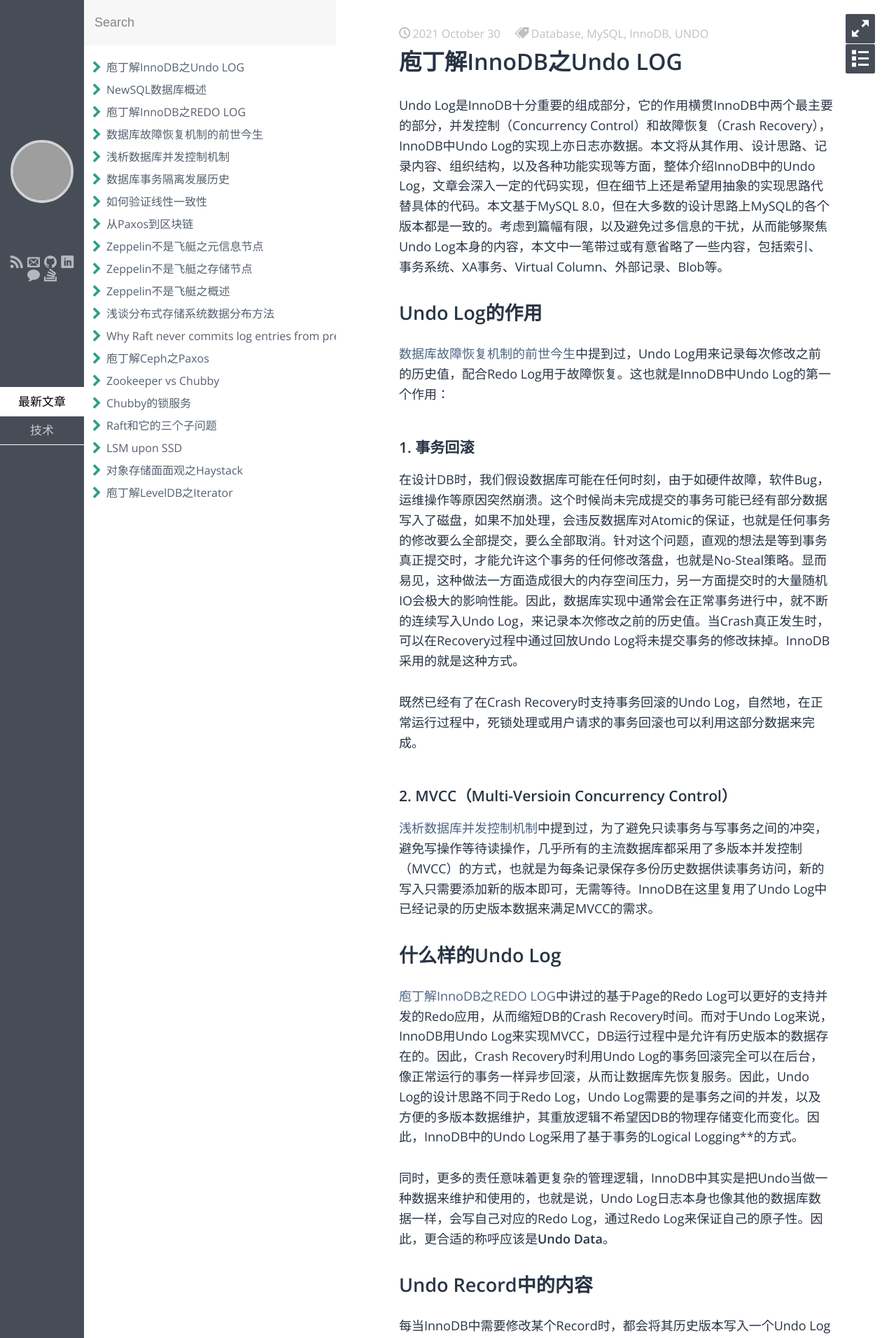
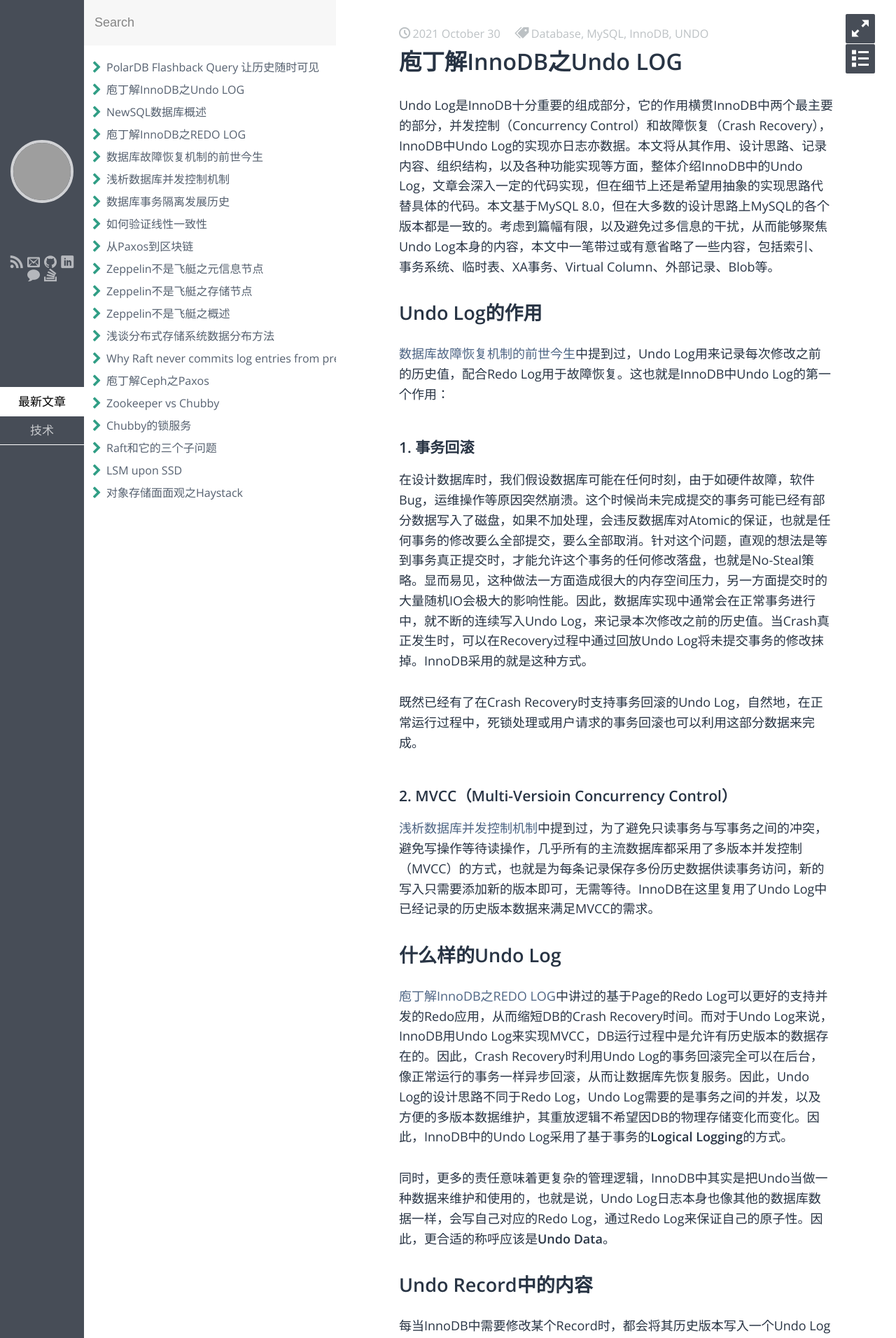
Before and after one commit to CatKang/catkang.github.io, a Jekyll site: the page built from _posts/tech/2021-10-30-mysql-undo.md, in a window 1280 px wide. Shown: the top 1912 px of the page at 70% size. Built offline with Jekyll 4.4.1, drawn with Linux system fonts in a browser that asks for light colours; some web fonts are replaced; part of the change alters nothing that is shown; some of the changed text lies outside the part shown; grey boxes are pictures that could not be loaded.

Commit message:
post backquery

````diff
--- a/_posts/tech/2021-10-30-mysql-undo.md
+++ b/_posts/tech/2021-10-30-mysql-undo.md
@@ -7,7 +7,7 @@ keywords: MySQL，InnoDB，UNDO，undo, undo log
 
 ---
 
-Undo Log是InnoDB十分重要的组成部分，它的作用横贯InnoDB中两个最主要的部分，并发控制（Concurrency  Control）和故障恢复（Crash Recovery），InnoDB中Undo Log的实现上亦日志亦数据。本文将从其作用、设计思路、记录内容、组织结构，以及各种功能实现等方面，整体介绍InnoDB中的Undo Log，文章会深入一定的代码实现，但在细节上还是希望用抽象的实现思路代替具体的代码。本文基于MySQL 8.0，但在大多数的设计思路上MySQL的各个版本都是一致的。考虑到篇幅有限，以及避免过多信息的干扰，从而能够聚焦Undo Log本身的内容，本文中一笔带过或有意省略了一些内容，包括索引、事务系统、XA事务、Virtual Column、外部记录、Blob等。
+Undo Log是InnoDB十分重要的组成部分，它的作用横贯InnoDB中两个最主要的部分，并发控制（Concurrency  Control）和故障恢复（Crash Recovery），InnoDB中Undo Log的实现亦日志亦数据。本文将从其作用、设计思路、记录内容、组织结构，以及各种功能实现等方面，整体介绍InnoDB中的Undo Log，文章会深入一定的代码实现，但在细节上还是希望用抽象的实现思路代替具体的代码。本文基于MySQL 8.0，但在大多数的设计思路上MySQL的各个版本都是一致的。考虑到篇幅有限，以及避免过多信息的干扰，从而能够聚焦Undo Log本身的内容，本文中一笔带过或有意省略了一些内容，包括索引、事务系统、临时表、XA事务、Virtual Column、外部记录、Blob等。
 
 
 
@@ -19,7 +19,7 @@ Undo Log是InnoDB十分重要的组成部分，它的作用横贯InnoDB中两个
 
 ### 1. 事务回滚
 
-在设计DB时，我们假设数据库可能在任何时刻，由于如硬件故障，软件Bug，运维操作等原因突然崩溃。这个时候尚未完成提交的事务可能已经有部分数据写入了磁盘，如果不加处理，会违反数据库对Atomic的保证，也就是任何事务的修改要么全部提交，要么全部取消。针对这个问题，直观的想法是等到事务真正提交时，才能允许这个事务的任何修改落盘，也就是No-Steal策略。显而易见，这种做法一方面造成很大的内存空间压力，另一方面提交时的大量随机IO会极大的影响性能。因此，数据库实现中通常会在正常事务进行中，就不断的连续写入Undo Log，来记录本次修改之前的历史值。当Crash真正发生时，可以在Recovery过程中通过回放Undo Log将未提交事务的修改抹掉。InnoDB采用的就是这种方式。
+在设计数据库时，我们假设数据库可能在任何时刻，由于如硬件故障，软件Bug，运维操作等原因突然崩溃。这个时候尚未完成提交的事务可能已经有部分数据写入了磁盘，如果不加处理，会违反数据库对Atomic的保证，也就是任何事务的修改要么全部提交，要么全部取消。针对这个问题，直观的想法是等到事务真正提交时，才能允许这个事务的任何修改落盘，也就是No-Steal策略。显而易见，这种做法一方面造成很大的内存空间压力，另一方面提交时的大量随机IO会极大的影响性能。因此，数据库实现中通常会在正常事务进行中，就不断的连续写入Undo Log，来记录本次修改之前的历史值。当Crash真正发生时，可以在Recovery过程中通过回放Undo Log将未提交事务的修改抹掉。InnoDB采用的就是这种方式。
 
 既然已经有了在Crash Recovery时支持事务回滚的Undo Log，自然地，在正常运行过程中，死锁处理或用户请求的事务回滚也可以利用这部分数据来完成。
 
@@ -33,7 +33,7 @@ Undo Log是InnoDB十分重要的组成部分，它的作用横贯InnoDB中两个
 
 # 什么样的Undo Log
 
-[庖丁解InnoDB之REDO LOG](http://catkang.github.io/2020/02/27/mysql-redo.html)中讲过的基于Page的Redo Log可以更好的支持并发的Redo应用，从而缩短DB的Crash Recovery时间。而对于Undo Log来说，InnoDB用Undo Log来实现MVCC，DB运行过程中是允许有历史版本的数据存在的。因此，Crash Recovery时利用Undo Log的事务回滚完全可以在后台，像正常运行的事务一样异步回滚，从而让数据库先恢复服务。因此，Undo Log的设计思路不同于Redo Log，Undo Log需要的是事务之间的并发，以及方便的多版本数据维护，其重放逻辑不希望因DB的物理存储变化而变化。因此，InnoDB中的Undo Log采用了基于事务的Logical Logging**的方式。
+[庖丁解InnoDB之REDO LOG](http://catkang.github.io/2020/02/27/mysql-redo.html)中讲过的基于Page的Redo Log可以更好的支持并发的Redo应用，从而缩短DB的Crash Recovery时间。而对于Undo Log来说，InnoDB用Undo Log来实现MVCC，DB运行过程中是允许有历史版本的数据存在的。因此，Crash Recovery时利用Undo Log的事务回滚完全可以在后台，像正常运行的事务一样异步回滚，从而让数据库先恢复服务。因此，Undo Log的设计思路不同于Redo Log，Undo Log需要的是事务之间的并发，以及方便的多版本数据维护，其重放逻辑不希望因DB的物理存储变化而变化。因此，InnoDB中的Undo Log采用了基于事务的**Logical Logging**的方式。
 
 同时，更多的责任意味着更复杂的管理逻辑，InnoDB中其实是把Undo当做一种数据来维护和使用的，也就是说，Undo Log日志本身也像其他的数据库数据一样，会写自己对应的Redo Log，通过Redo Log来保证自己的原子性。因此，更合适的称呼应该是**Undo Data**。
 
@@ -41,13 +41,13 @@ Undo Log是InnoDB十分重要的组成部分，它的作用横贯InnoDB中两个
 
 # Undo Record中的内容
 
-每当InnoDB中需要修改某个Record时，都会将其历史版本写入一个Undo Log中，这种Undo Record是Update类型。当插入新的Record时，还没有一个历史版本，但为了方便事务回滚时做逆向（Delete）操作，这里还是会写入一个Insert类型的Undo Record。
+每当InnoDB中需要修改某个Record时，都会将其历史版本写入一个Undo Log中，对应的Undo Record是Update类型。当插入新的Record时，还没有一个历史版本，但为了方便事务回滚时做逆向（Delete）操作，这里还是会写入一个Insert类型的Undo Record。
 
 
 
 ### Insert类型的Undo Record
 
-这种Undo Record在代码中对应的是TRX_UNDO_INSERT_REC类型。不同于Update类型的Undo Record，Insert Undo Record仅仅是为可能的事务回滚准备的，并不在MVCC功能中承担作用。因此只需要记录对应Record的Key，供回滚时查找Record位置即可。
+这种Undo Record在代码中对应的是TRX_UNDO_INSERT_REC类型。不同于Update类型的Undo Record，Insert Undo Record仅仅是为了可能的事务回滚准备的，并不在MVCC功能中承担作用。因此只需要记录对应Record的Key，供回滚时查找Record位置即可。
 
 ![insert_undo_record](http://catkang.github.io/assets/img/innodb_undo/insert_undo_record.png)
 
--- /dev/null
+++ b/_posts/tech/2021-11-25-backquery.md
@@ -0,0 +1,130 @@
+---
+layout: post
+title: PolarDB Flashback Query 让历史随时可见
+category: 技术
+tags: [Database, MySQL, InnoDB, PolarDB]
+keywords: MySQL，InnoDB，Database，PolarDB
+
+---
+
+通过数据库我们我们可以方便的查询当前的数据。但当我们需要查询之前几秒，几个小时甚至几天的数据时，就变的非常复杂。比如需要从某个备份开始经过漫长的redo回放，得到一个对应历史时间的新实例，然后在这个新实例上进行查询。如果需要查询多个不同时间点的数据，那就更复杂了。有没有办法能够让数据库像当前查询一样实时的查询任意时间点的数据呢？
+
+# PolarDB Flashback Query使用
+
+PolarDB最近发布了[闪回查询（Flashback Query）](https://help.aliyun.com/document_detail/342785.htm)功能，提供高效地，在当前实例，对历史某个时间点数据查询的能力。通过**innodb_backquery_enable**参数打开Flashback Query功能，并通过**innodb_backquery_window**设置需要回查的时间范围。之后，对数据库的查询操作都可以通过**AS OF**关键字来指定需要看到的历史时间点，下面是对一个products表的查询结果，为了方便感知，这个表中有createtime字段来记录当前行的最后修改时间：
+
+```
+SELECT * FROM products;
++---------+-----------+---------+---------------------+
+| prod_id | prod_name | cust_id | createtime          |
++---------+-----------+---------+---------------------+
+|     103 | Beef      |       2 | 2021-08-31 13:51:26 |
+|     104 | Bread     |       3 | 2021-08-31 13:51:27 |
+|     105 | Cheese    |       4 | 2021-08-31 13:51:29 |
+|     110 | Book      |       1 | 2021-08-31 14:18:21 |
+|     119 | Apple     |       1 | 2021-08-31 14:18:22 |
++---------+-----------+---------+---------------------+
+5 rows in set (0.00 sec)
+```
+
+对比通过AS OF关键字指定时间点的Flashback Query查询结果：
+
+```
+SELECT * FROM products AS of TIMESTAMP '2021-08-31 14:00:00';
++---------+-----------+---------+---------------------+
+| prod_id | prod_name | cust_id | createtime          |
++---------+-----------+---------+---------------------+
+|     101 | Book      |       1 | 2021-08-31 13:51:22 |
+|     102 | Apple     |       1 | 2021-08-31 13:51:24 |
+|     103 | Beef      |       2 | 2021-08-31 13:51:26 |
+|     104 | Bread     |       3 | 2021-08-31 13:51:27 |
+|     105 | Cheese    |       4 | 2021-08-31 13:51:29 |
++---------+-----------+---------+---------------------+
+5 rows in set (0.00 sec)
+```
+
+更多的使用说明可以参考官方的[使用指南](https://help.aliyun.com/document_detail/342785.html)。本文将详细介绍PolarDB Flashback Query的实现思路，优势与限制。
+
+
+
+# 多版本并发控制（MVCC）
+
+为了实现历史随时可查的目标，我们先看看InnoDB的多版本实现机制，之前的文章[庖丁解InnoDB之Undo LOG](http://catkang.github.io/2021/10/30/mysql-undo.html)中也详细的介绍过Undo Log的实现。为了避免只读事务与写事务之间的冲突，避免写操作等待读操作，几乎所有的主流数据库都采用了多版本并发控制（MVCC）的方式，也就是为每条记录保存多份历史数据供读事务访问，新的写入只需要添加新的版本即可，无需等待。InnoDB在这里复用了Undo Log中已经记录的历史版本数据来满足MVCC的需求。如下图所示：
+
+![undo_logicial](http://catkang.github.io/assets/img/innodb_undo/undo_logical.png)
+
+事务在做数据修改的时候，会先将当前的历史版本以一个Undo Record记录到Undo中，多个Undo Record首尾相连组成以段逻辑上连续的Undo Log，并在开头同Undo Log Header记录一些必要的维护信息。上图所示是I，J，K三个写事务生成的Undo Log，其中他们都对一条Record产生过操作，事务I首先插入了id为1的这条Record，之后事务J和事务K先后将这条记录的filed a修改成了B和C。针对同一条记录的修改被按照先后循序通过Rollptr从Index上触发串成一个历史版本链，并且每个版本上都记录了产生这个版本的事务号trx_id和再之前一个版本的Rollptr。
+
+维护多个版本的目的是为了避免写事务和读事务的互相等待，每个读事务可以在不对Record加Lock的情况下， 找到对应的应该看到的历史版本。所谓应该看到的版本，就是假设在该只读事务开始的时候对整个DB打一个快照，之后该事务的所有读请求都从这个快照上获取。当然实现上不能真正去为每个事务打一个快照，这个时间空间都太高了。InnoDB的做法，是在读事务第一次读取的时候获取一份ReadView，并一直持有，其中记录所有当前活跃的写事务ID，由于写事务的ID是自增分配的，通过这个ReadView我们可以知道在这一瞬间，哪些事务已经提交哪些还在运行，根据Read Committed的要求，未提交的事务的修改就是不应该被看见的，对应地，已经提交的事务的修改应该被看到。
+
+
+
+### 查询历史版本
+
+作为存储历史版本的Undo Record，其中记录的trx_id就是做这个可见性判断的，对应的主索引的Record上也有这个值。当一个读事务拿着自己的ReadView访问某个表索引上的记录时，会通过比较Record上的trx_id确定是否是可见的版本，如果不可见就沿着Record或Undo Record中记录的rollptr一路找更老的历史版本。如下图所示：
+
+![undo_mvcc](http://catkang.github.io/assets/img/innodb_undo/undo_mvcc.png)
+
+事务R开始需要查询表t上的id为1的记录，R开始时事务I已经提交，事务J还在运行，事务K还没开始，这些信息都被记录在了事务R的ReadView中。事务R从索引中找到对应的这条Record[1, C]，对应的trx_id是K，不可见。沿着Rollptr找到Undo中的前一版本[1, B]，对应的trx_id是J，不可见。继续沿着Rollptr找到[1, A]，trx_id是I可见，返回结果。
+
+
+
+### 清理历史版本
+
+当然，这些积累的历史版本还是需要被清理掉的。因此就需要有办法判断哪些Undo Log不会再被看到。InnoDB中每个写事务结束时都会拿一个递增的编号**trx_no**作为事务的提交序号，而每个读事务会在自己的ReadView中记录自己开始的时候看到的最大的trx_no为**m_low_limit_no**。那么，如果一个事务的trx_no小于当前所有活跃的读事务Readview中的这个**m_low_limit_no**，说明这个事务在所有的读开始之前已经提交了，其修改的新版本是可见的， 因此不再需要通过undo构建之前的版本，这个事务的Undo Log也就可以被清理了。如下图所所以，由于ReadView List中最老的ReadView在获取时，Transaction J就已经Commit，因此所有的读事务都一定能被Index中的版本或者第一个Undo历史版本满足，不需要更老的Undo，因此整个Transaction J的Undo Log都可以清理了。如下图所示：
+
+![undo_purge](http://catkang.github.io/assets/img/innodb_undo/undo_purge.png)
+
+可以看出，全局ReadView List中最老的一个Read View开始的时候事务J已经提交了，那么事务J产生的数据修改对之后的所有事务都是可见的了，因此事务J产生改的Undo Log就可以被安全的清理掉了。Innodb中会按照这些可以被清理的Undo Log的事务提交顺序来一次进行清理。
+
+
+
+# PolarDB Flashback Query原理
+
+有了这套完整的多版本维护和使用机制，自然地，我们希望能利用它来实现对历史数据实时访问的需求。如果历史数据的查询请求可以持有当时那个时刻对应的ReadView，并且延缓对应的可见版本清理，那么就能很自然的获得需要的数据版本， 因此Flashback Query的实现，首先是保存历史的ReadView及对应的数据版本。如下图所示：
+
+![backquery](http://catkang.github.io/assets/img/backquery/backquery1.png)
+
+设置**innodb_backquery_enable**可以打开Flashback Query功能，PolarDB会周期的记录最新的ReadView到History ReadViews表中。当读事务HR开始查询之前，事务I，J，K都已经提交，HR如果获得最新的Lastest ReadView将直接可见最新的数据版本。但注意事务HR的查询语句中使用as of的关键字指定了需要的时间，因此这里会从History ReadViews中查询最接近的ReadView，来当做HR事务的ReadView使用，通过这个历史的ReadView，事务HR会经过上面讲过的MVCC流程找到对应的一个历史版本。
+
+
+
+### 延后版本清理
+
+为了使得Flashback Query查找到的数据版本可用，需要改造MVCC的清理工作，将之前受ReadView List中最老的Readview限制的清理工作推后。新的限制需要用整个History ReadViews中最老的哪一行记录。用户可以参数**innodb_backquery_window**指定Hisotry ReadViews中的ReadView保留的时间，其决定了History ReadViews中保留的历史ReadView的个数，从而间接地限制了Undo的版本清理。
+
+
+
+### 二级索引带来的麻烦
+
+由于为支持Flashback Query积累了更多的Undo，而PolarDB中每个Undo Record可能存在在不同的Page上，每个Page的访问都可能会触发IO，因此当需要沿着版本链去找很老的版本时，就会变得很慢。通常情况下正常的，非Flashback Query的查询都只需要访问最新的版本，不受历史链变长的影响。但有两个情况例外，一个是从二级索引上删除entry；另一个是在二级索引上判断隐式锁。而这两个都是由于innodb的一个设计权衡：**二级索引上的记录不记录trx_id**。这就导致二级索引上的记录是没有直接判断可见性的，因此当需要从二级索引上删除某个entry时，没有办法判断这个entry有没有被还存在的记录版本引用，因此就需要回查到主索引并遍历起整个版本链。当压力大时，这里会带来显著的性能瓶颈。
+
+
+
+### 双Purge机制
+
+为了解决这个问题，使得Flashback Query的不会对现有的DB访问带来影响，PolarDB做了权衡，就是将Undo版本清理的Purge过程拆分为两个阶段，同时供Flashback Query查询的数据不再提供二级索引，如下图所示：
+
+![backquery](http://catkang.github.io/assets/img/backquery/backquery2.png)
+
+当前活跃的ReadView List中最老的ReadView作为限制第一轮Undo Purge的Current Purge View，经过这一轮的Undo Purge，所有对应的二级索引上的delete mark被删除，只保留其在主索引上的位置，对应上图的Undo for BackQuery。之后History ReadViews中最老的ReadView作为Hisotry Purge View限制第二轮的Undo Purge，经过这一轮的Undo Purge，对应的主索引上的delete mark也被清除，完成最终的清理任务。通过这种方式来避免上述二级索引删除回查过多的历史版本。
+
+
+
+# 总结
+
+我们通过定时保存ReadView的方式来利用PolarDB已有的多版本并发控制机制，实现对历史数据版本的Flashback Query。用保存下来的最老的ReadView限制延后Undo的正常清理，并且用双Purge机制来避免二级索引回查主索引版本链带来的性能开销。真正做到让历史随时可见。
+
+后续PoalrDB BackQuery还会持续迭代，进一步拆分历史数据提供二级索引查询；通过版本合并来减少存储开销；支持表级别的BackQuery控制，提供更灵活的历史数据管理。提供更好用，低成本的历史数据查询能力。
+
+
+
+
+
+# 参考
+
+[庖丁解InnoDB之Undo LOG](https://zhuanlan.zhihu.com/p/427911093)
+
+[庖丁解InnoDB之Undo LOG](http://catkang.github.io/2021/10/30/mysql-undo.html)
+
+[PolarDB闪回查询](https://help.aliyun.com/document_detail/342785.html)
````
Also changed, not shown: assets/img/backquery/backquery1.png (added), assets/img/backquery/backquery2.png (added).
